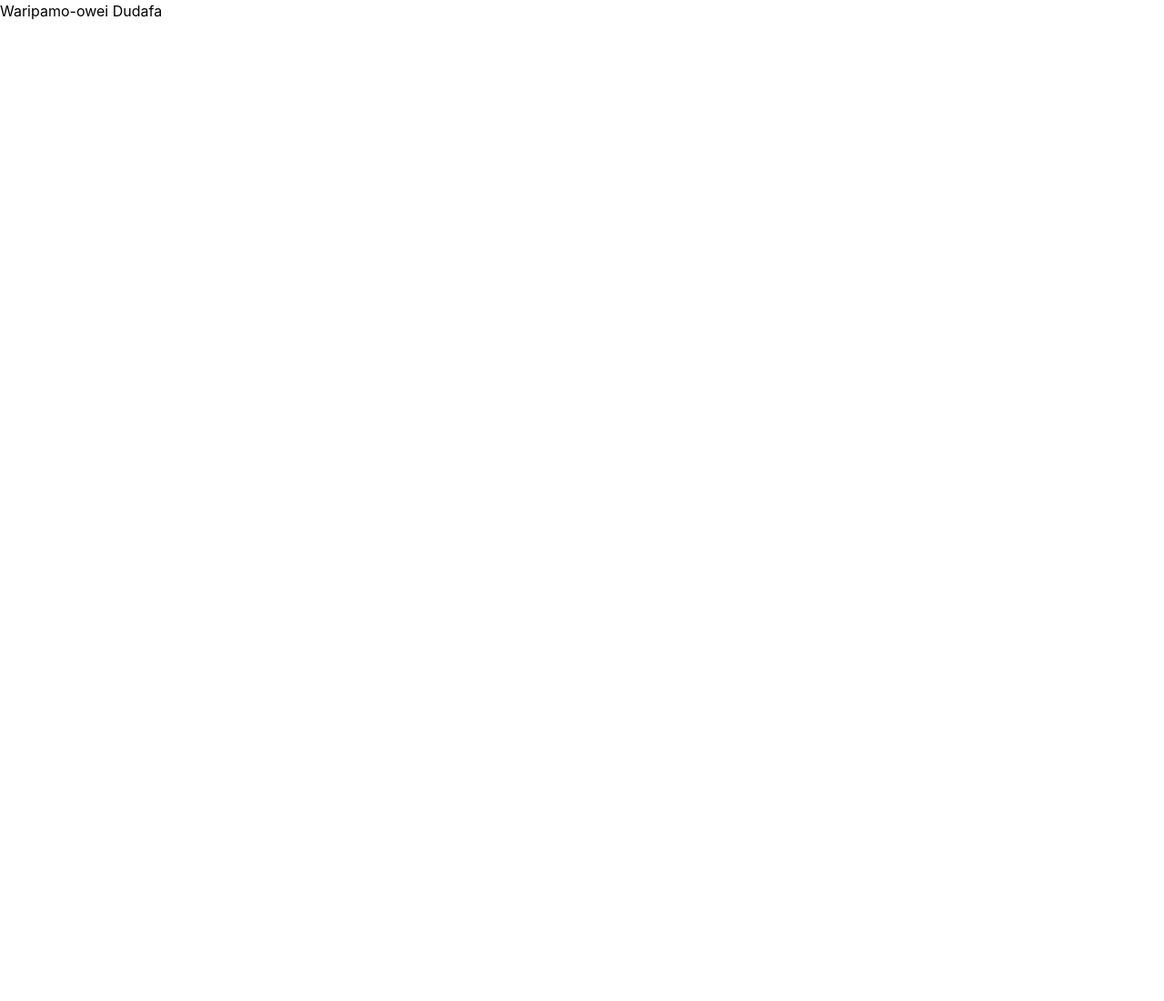
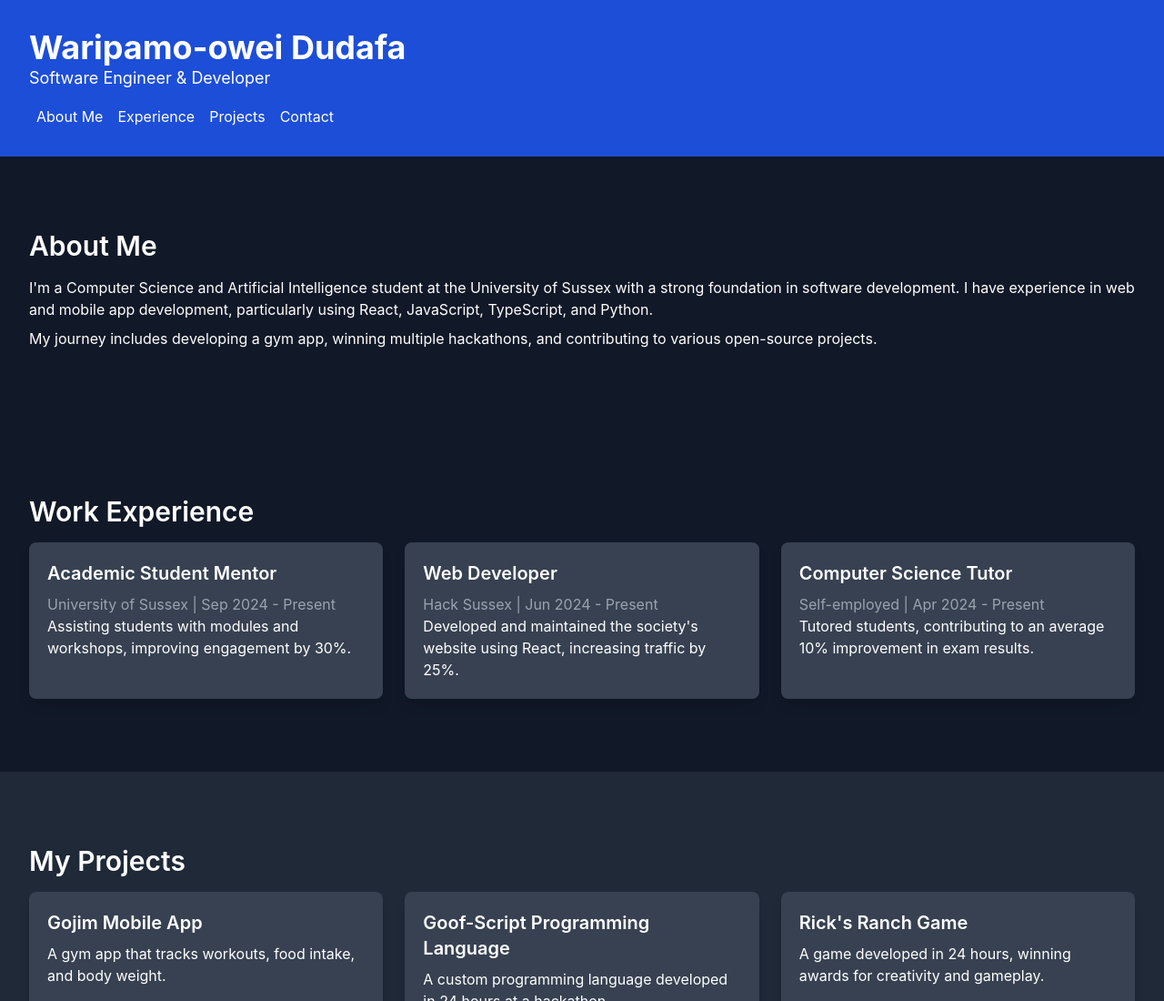
Before and after one commit to wdudafa/wdudafa, a React (Create React App) app: page / in a window 1280 px wide. Shown: the top 1100 px of the page at 91% size. Before the commit the page ends 800 px from the top, so only its background shows below. Built offline with nearby package versions, Linux system fonts and the light colour scheme.

Commit message:
Refactor portfolio website content and styling

```diff
--- a/public/index.html
+++ b/public/index.html
@@ -7,7 +7,7 @@
     <meta name="theme-color" content="#000000" />
     <meta
       name="description"
-      content="Web site created by Waripamo-owei Dudafa to serve as a portfolio."
+      content="This is my portoflio website"
     />
     <link rel="apple-touch-icon" href="%PUBLIC_URL%/logo192.png" />
     <!--
--- a/src/App.css
+++ /dev/null
@@ -1,38 +0,0 @@
-.App {
-  text-align: center;
-}
-
-.App-logo {
-  height: 40vmin;
-  pointer-events: none;
-}
-
-@media (prefers-reduced-motion: no-preference) {
-  .App-logo {
-    animation: App-logo-spin infinite 20s linear;
-  }
-}
-
-.App-header {
-  background-color: #282c34;
-  min-height: 100vh;
-  display: flex;
-  flex-direction: column;
-  align-items: center;
-  justify-content: center;
-  font-size: calc(10px + 2vmin);
-  color: white;
-}
-
-.App-link {
-  color: #61dafb;
-}
-
-@keyframes App-logo-spin {
-  from {
-    transform: rotate(0deg);
-  }
-  to {
-    transform: rotate(360deg);
-  }
-}
--- a/src/App.tsx
+++ b/src/App.tsx
@@ -1,7 +1,152 @@
-import "./App.css";
+import React from "react";
+import "./index.css";
 
 function App() {
-  return <>Waripamo-owei Dudafa</>;
+  return (
+    <div className="App bg-gray-900 text-white">
+      <header className="bg-blue-700 py-8 px-8">
+        <h1 className="text-4xl font-bold">Waripamo-owei Dudafa</h1>
+        <p className="text-lg">Software Engineer & Developer</p>
+        <nav className="mt-4">
+          <a
+            href="#about"
+            className="mx-2 hover:underline hover:text-blue-300 transition-colors duration-300"
+          >
+            About Me
+          </a>
+          <a
+            href="#experience"
+            className="mx-2 hover:underline hover:text-blue-300 transition-colors duration-300"
+          >
+            Experience
+          </a>
+          <a
+            href="#projects"
+            className="mx-2 hover:underline hover:text-blue-300 transition-colors duration-300"
+          >
+            Projects
+          </a>
+          <a
+            href="#contact"
+            className="mx-2 hover:underline hover:text-blue-300 transition-colors duration-300"
+          >
+            Contact
+          </a>
+        </nav>
+      </header>
+
+      <section id="about" className="py-20 px-8">
+        <h2 className="text-3xl font-semibold mb-4">About Me</h2>
+        <p className="mb-2">
+          I'm a Computer Science and Artificial Intelligence student at the
+          University of Sussex with a strong foundation in software development.
+          I have experience in web and mobile app development, particularly
+          using React, JavaScript, TypeScript, and Python.
+        </p>
+        <p>
+          My journey includes developing a gym app, winning multiple hackathons,
+          and contributing to various open-source projects.
+        </p>
+      </section>
+
+      <section id="experience" className="py-20 px-8">
+        <h2 className="text-3xl font-semibold mb-4">Work Experience</h2>
+        <div className="grid grid-cols-1 md:grid-cols-2 lg:grid-cols-3 gap-6">
+          <div className="bg-gray-700 p-5 rounded-lg shadow-lg transition-transform duration-300 hover:scale-105">
+            <h3 className="text-xl font-semibold mb-2">
+              Academic Student Mentor
+            </h3>
+            <p className="text-gray-400">
+              University of Sussex | Sep 2024 - Present
+            </p>
+            <p>
+              Assisting students with modules and workshops, improving
+              engagement by 30%.
+            </p>
+          </div>
+          <div className="bg-gray-700 p-5 rounded-lg shadow-lg transition-transform duration-300 hover:scale-105">
+            <h3 className="text-xl font-semibold mb-2">Web Developer</h3>
+            <p className="text-gray-400">Hack Sussex | Jun 2024 - Present</p>
+            <p>
+              Developed and maintained the society's website using React,
+              increasing traffic by 25%.
+            </p>
+          </div>
+          <div className="bg-gray-700 p-5 rounded-lg shadow-lg transition-transform duration-300 hover:scale-105">
+            <h3 className="text-xl font-semibold mb-2">
+              Computer Science Tutor
+            </h3>
+            <p className="text-gray-400">Self-employed | Apr 2024 - Present</p>
+            <p>
+              Tutored students, contributing to an average 10% improvement in
+              exam results.
+            </p>
+          </div>
+        </div>
+      </section>
+
+      <section id="projects" className="bg-gray-800 py-20 px-8">
+        <h2 className="text-3xl font-semibold mb-4">My Projects</h2>
+        <div className="grid grid-cols-1 md:grid-cols-2 lg:grid-cols-3 gap-6">
+          <div className="bg-gray-700 p-5 rounded-lg shadow-lg transition-transform duration-300 hover:scale-105">
+            <h3 className="text-xl font-semibold mb-2">Gojim Mobile App</h3>
+            <p>A gym app that tracks workouts, food intake, and body weight.</p>
+          </div>
+          <div className="bg-gray-700 p-5 rounded-lg shadow-lg transition-transform duration-300 hover:scale-105">
+            <h3 className="text-xl font-semibold mb-2">
+              Goof-Script Programming Language
+            </h3>
+            <p>
+              A custom programming language developed in 24 hours at a
+              hackathon.
+            </p>
+          </div>
+          <div className="bg-gray-700 p-5 rounded-lg shadow-lg transition-transform duration-300 hover:scale-105">
+            <h3 className="text-xl font-semibold mb-2">Rick's Ranch Game</h3>
+            <p>
+              A game developed in 24 hours, winning awards for creativity and
+              gameplay.
+            </p>
+          </div>
+        </div>
+      </section>
+
+      <section id="contact" className="py-20 px-8">
+        <h2 className="text-3xl font-semibold mb-4">Contact Me</h2>
+        <p>
+          Email:{" "}
+          <a
+            href="mailto:wd@wdudafa.com"
+            className="text-blue-400 hover:text-blue-300 transition-colors duration-300"
+          >
+            wd@wdudafa.com
+          </a>
+        </p>
+        <p>
+          LinkedIn:{" "}
+          <a
+            href="https://www.linkedin.com/in/wdudafa"
+            className="text-blue-400 hover:text-blue-300 transition-colors duration-300"
+          >
+            My LinkedIn
+          </a>
+        </p>
+        <p>
+          GitHub:{" "}
+          <a
+            href="https://github.com/Wari-Dudafa"
+            className="text-blue-400 hover:text-blue-300 transition-colors duration-300"
+          >
+            My GitHub
+          </a>
+        </p>
+      </section>
+
+      <footer className="bg-blue-700 py-8 px-8">
+        <p>© 2024 Waripamo-owei Dudafa. All rights reserved.</p>
+      </footer>
+    </div>
+  );
 }
 
 export default App;
```
